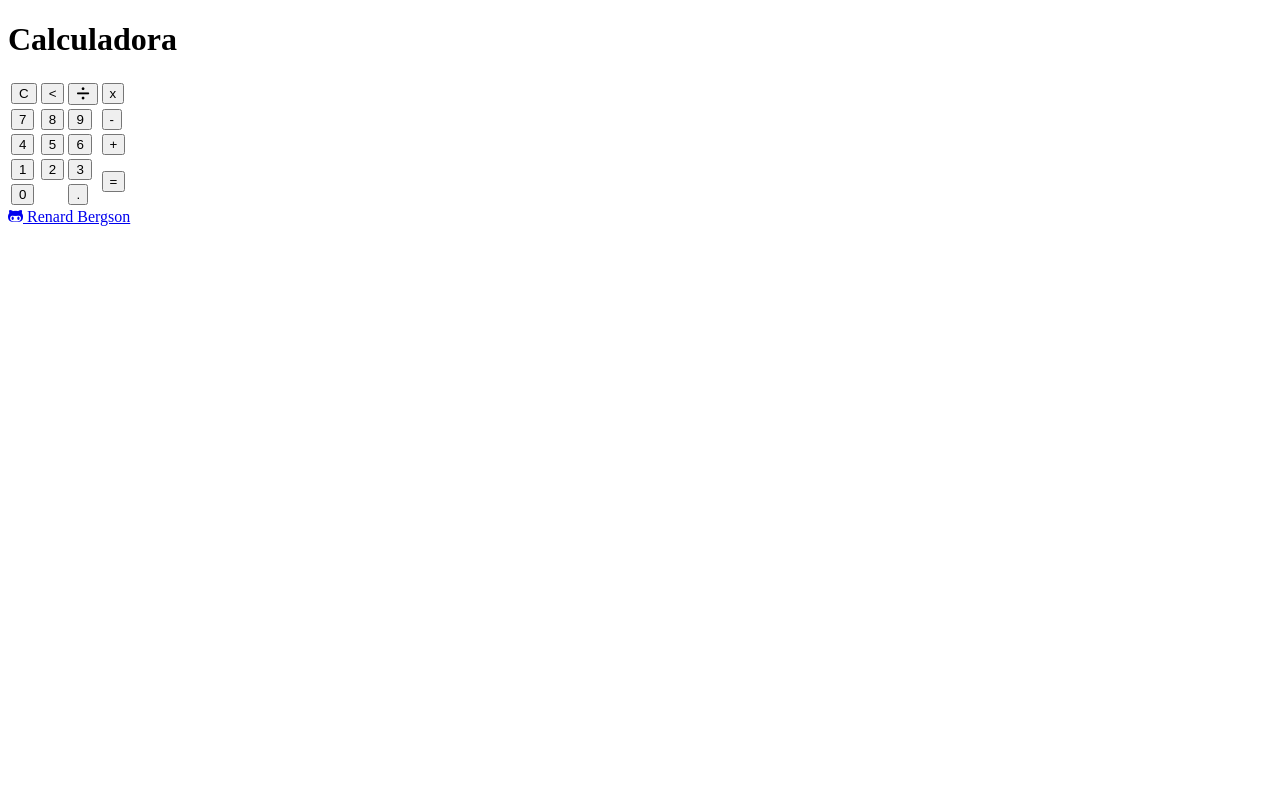
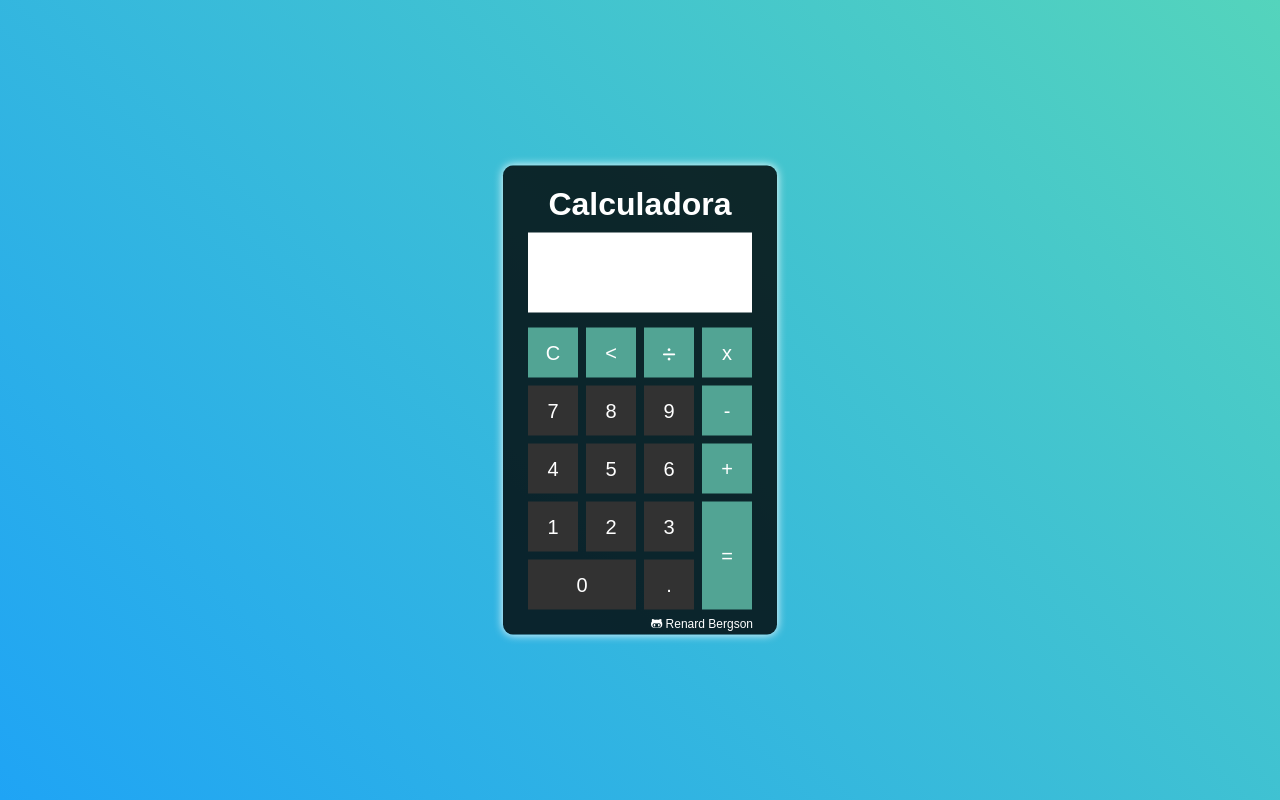
Before and after one commit to renardbergson/Calculadora, a plain HTML site: page index.html in a window 1280 px wide. Drawn offline with Linux system fonts and the light colour scheme; the site is published under a folder, as on GitHub Pages, so addresses that start at the root find nothing.

Commit message:
corrigindo problema com diretórios

```diff
--- a/index.html
+++ b/index.html
@@ -5,7 +5,7 @@
   <meta http-equiv="X-UA-Compatible" content="IE=edge">
   <meta name="viewport" content="width=device-width, initial-scale=1.0">
   <script src="https://kit.fontawesome.com/40f534c806.js" crossorigin="anonymous"></script>
-  <link rel="stylesheet" href="/css/main.css">
+  <link rel="stylesheet" href="css/main.css">
   <title>Calculadora</title>
 </head>
 <body>
@@ -90,6 +90,6 @@
         </div>
     </div>
 
-    <script src="/js/script.js"></script>
+    <script src="js/script.js"></script>
 </body>
 </html>
```
